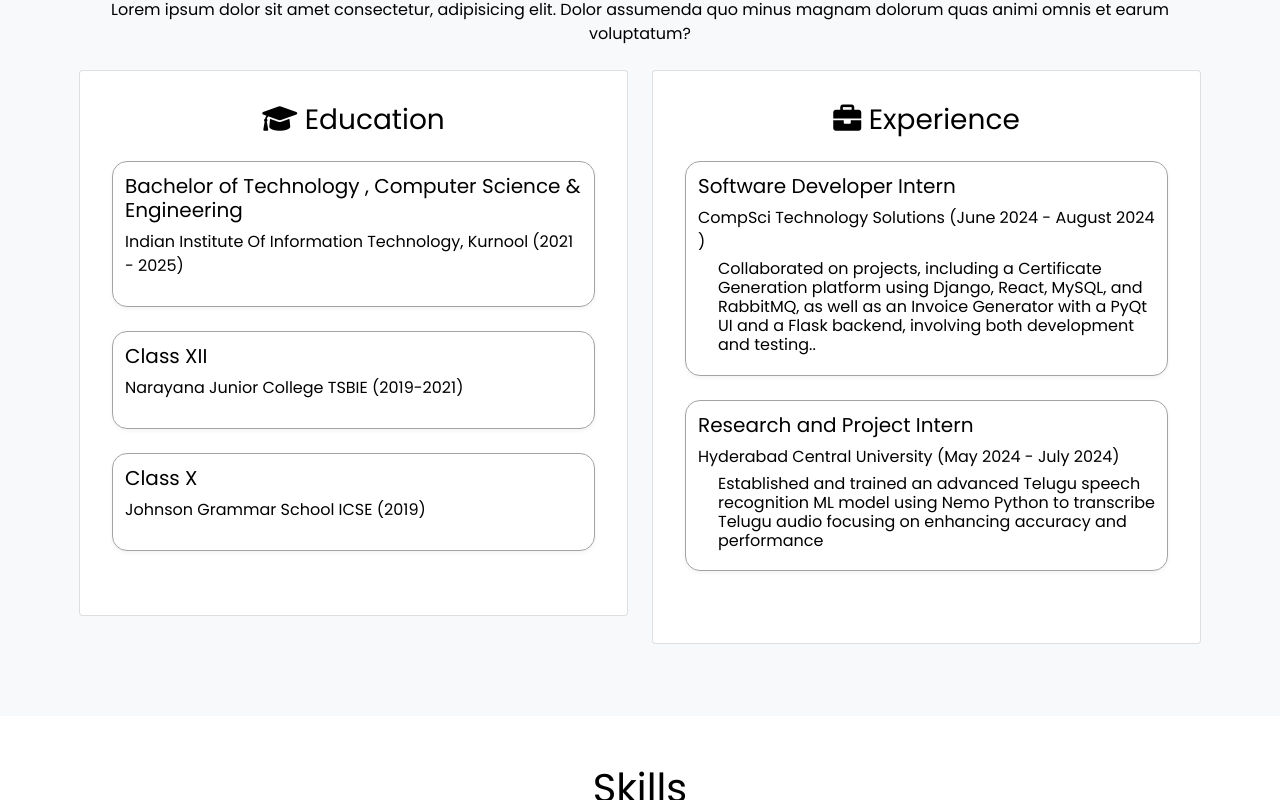
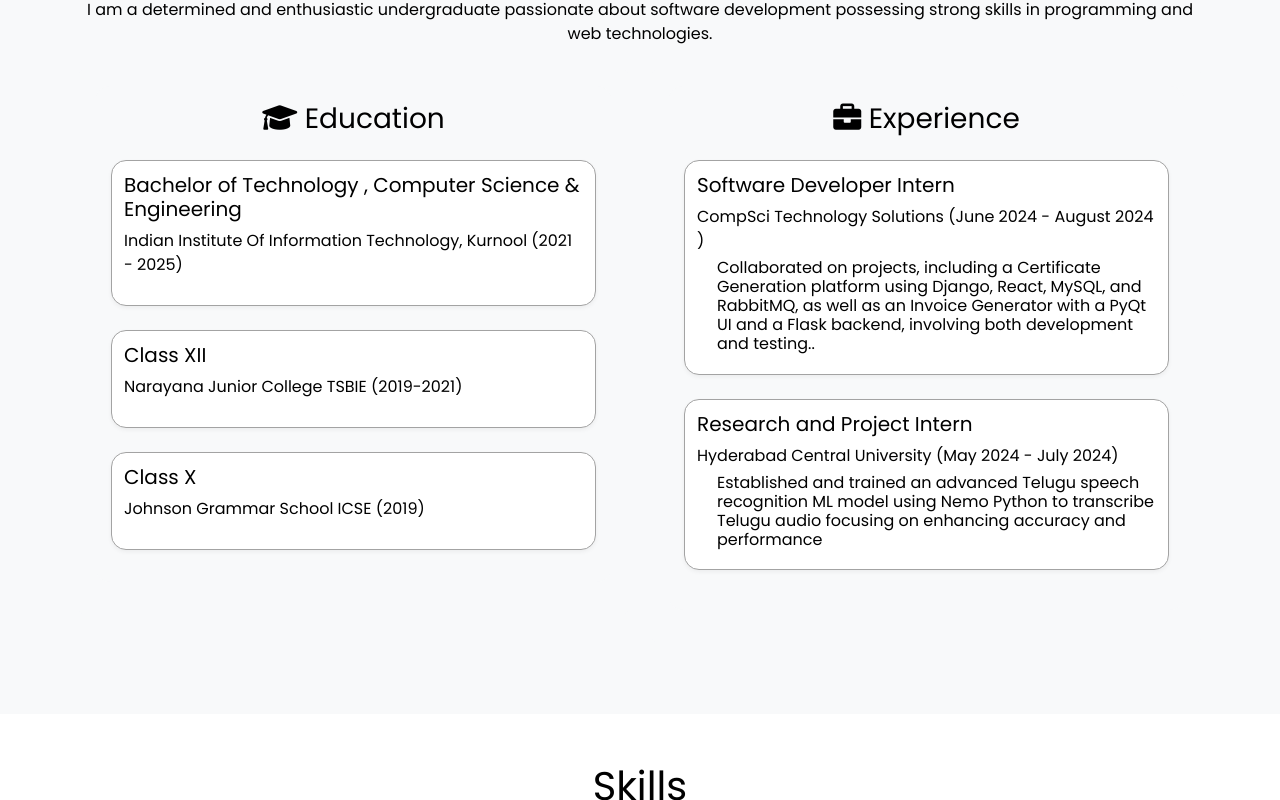
Before and after one commit to ShivamaniG/portfolio, a plain HTML site: page index.html in a window 1280 px wide. Shown: the part 661-1461 px from the top of the page. Drawn offline with nearby package versions, Linux system fonts and the light colour scheme.

Commit message:
Your commit message

```diff
--- a/index.html
+++ b/index.html
@@ -174,14 +174,14 @@
     <section id="about" class="p-5 bg-light text-center">
         <div class="container">
             <h1>About Me</h1>
-            <p>Lorem ipsum dolor sit amet consectetur, adipisicing elit. Dolor assumenda quo minus magnam dolorum quas
-                animi omnis et earum voluptatum?</p>
+            <p>I am a determined and enthusiastic undergraduate passionate about software development possessing strong
+                skills in programming and web technologies.</p>
             <div class="row mt-4">
                 <!-- Education Card -->
                 <div class="col-md-6 mb-4">
-                    <div class="card ">
+                    <div class="card bg-light" style="border: none;">
                         <div class="card-body">
-                            <div class="box border-dark bg-white">
+                            <div class="box border-dark bg-light">
                                 <h3 class="card-title" style="text-align:center"> <i class="fas fa-graduation-cap"></i>
                                     Education</h3>
                                 <div class="component-box my-4 bg-white">
@@ -202,9 +202,9 @@
                 </div>
                 <!-- Experience Card -->
                 <div class="col-md-6 mb-4">
-                    <div class="card">
+                    <div class="card bg-light" style="border: none;">
                         <div class="card-body">
-                            <div class="box border-dark bg-white">
+                            <div class="box border-dark bg-light">
                                 <h3 class="card-title" style="text-align:center"><i class="fas fa-briefcase"></i>
                                     Experience</h3>
                                 <div class="component-box my-4 bg-white">
@@ -381,7 +381,7 @@
                         <img src="static\hotel.png" alt="Project 1" class="project-img">
                         <h2 class="experience-sub-title project-title">Stay Rooms</h2>
                         <div class="btn-container">
-                            <a href="https://github.com/ShivamaniG/Hotel_Res.git" class="btn custom-btn">GitHub</a>
+                            <a href="https://github.com/ShivamaniG/Hotel_Res.git" class="btn custom-btn"><i class="fab fa-github"></i>GitHub</a>
                         </div>
                     </div>
                 </div>
@@ -391,7 +391,7 @@
                         <img src="static\carrer.png" alt="Project 2" class="project-img">
                         <h2 class="experience-sub-title project-title">Carrerly</h2>
                         <div class="btn-container">
-                            <a href="https://github.com/ShivamaniG/CarrerLy.git" class="btn custom-btn">GitHub</a>
+                            <a href="https://github.com/ShivamaniG/CarrerLy.git" class="btn custom-btn"><i class="fab fa-github"></i> GitHub</a>
                         </div>
                     </div>
                 </div>
@@ -401,7 +401,7 @@
                         <img src="static\ekart.png" alt="Project 3" class="project-img">
                         <h2 class="experience-sub-title project-title">Ekart</h2>
                         <div class="btn-container">
-                            <a href="https://github.com/ShivamaniG/Ekart.git" class="btn custom-btn">GitHub</a>
+                            <a href="https://github.com/ShivamaniG/Ekart.git" class="btn custom-btn"> <i class="fab fa-github"></i> GitHub</a>
                         </div>
                     </div>
                 </div>
```
